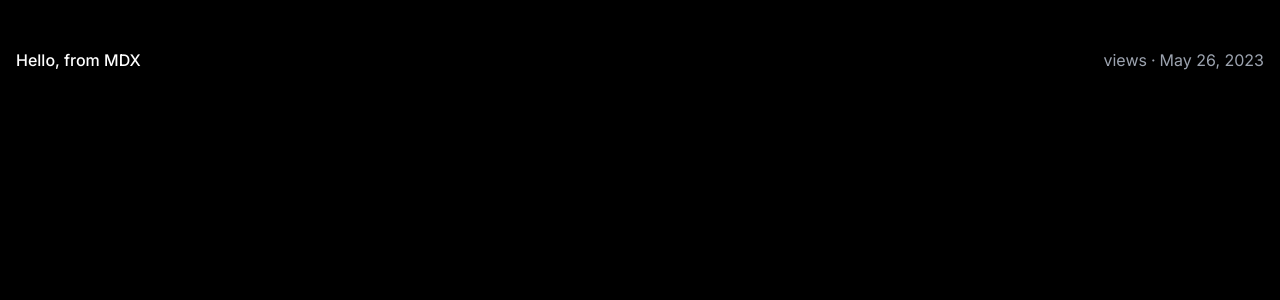
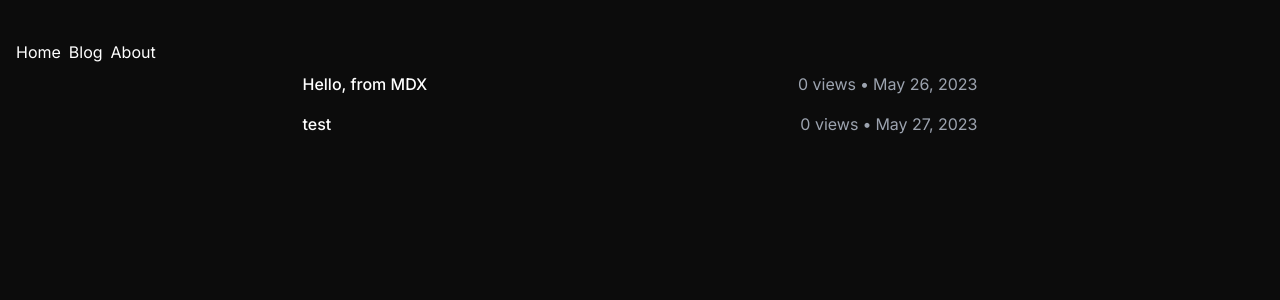
Before and after one commit to andresmarpz/website, a Next.js app: page /blog in a window 1280 px wide. Shown: the top 300 px of the page. Built offline with nearby package versions, Linux system fonts and the light colour scheme; no server answers; the database is empty.

Commit message:
updates yeass

```diff
--- /dev/null
+++ b/_posts/test.mdx
@@ -0,0 +1,6 @@
+---
+title: test
+date: 05-27-2023
+---
+
+Test!
--- a/app/(api)/views/route.ts
+++ b/app/(api)/api/views/route.ts
@@ -22,12 +22,13 @@ export async function GET(req: Request) {
 export async function POST(req: Request) {
   const { slug } = await req.json();
 
+  console.log('hello');
   // if slug is not defined, return 400
   if (!slug) return new Response('Slug is required', { status: 400 });
   if (!getPost(slug)) return new Response('Post not found', { status: 404 });
 
-  const views = await getPostViews(slug);
-  await incrementPostViews(slug, views);
+  const views = (await getPostViews(slug)) ?? 0;
+  await incrementPostViews(slug, views + 1);
 
   return new Response(undefined, {
     status: 200
--- a/app/blog/[slug]/page.tsx
+++ b/app/blog/[slug]/page.tsx
@@ -1,7 +1,10 @@
+import ViewCounter from '@/app/blog/view-counter';
+import ViewTracker from '@/app/blog/view-tracker';
 import { getPost } from '@/lib/get-post';
 import { getPosts } from '@/lib/get-posts';
 import { compileMDX } from 'next-mdx-remote/rsc';
 import { notFound } from 'next/navigation';
+import { Suspense } from 'react';
 
 export async function generateStaticParams() {
   const posts = getPosts();
@@ -23,6 +26,13 @@ export default async function Post({ params }: { params: { slug: string } }) {
     <article>
       <h1>{frontmatter.title}</h1>
       <div>{content}</div>
+
+      <Suspense
+        fallback={
+          <div className="h-4 w-10 animate-pulse rounded bg-gray-700" />
+        }>
+        <ViewTracker slug={params.slug} />
+      </Suspense>
     </article>
   );
 }
--- a/app/blog/page.tsx
+++ b/app/blog/page.tsx
@@ -9,7 +9,7 @@ export default function Blog() {
 
   return (
     <main>
-      <ul>
+      <ul className="m-auto max-w-[675px]">
         {posts.map((post) => {
           const metadata = getPostMetadata(post.slug);
 
@@ -17,7 +17,7 @@ export default function Blog() {
             <li className="py-2" key={post.slug}>
               <Link
                 href={`/blog/${post.slug}`}
-                className="flex items-center justify-between text-white">
+                className="bg- flex items-center justify-between text-white">
                 <h3 className="font-medium">{metadata?.title}</h3>
 
                 <span className="ml-1 flex items-center gap-1 text-gray-400">
@@ -25,10 +25,9 @@ export default function Blog() {
                     fallback={
                       <div className="h-4 w-10 animate-pulse rounded bg-gray-700" />
                     }>
-                    {/* @ts-expect-error RSC */}
-                    <ViewCounter slug={post.slug} trackViews={false} />
+                    <ViewCounter slug={post.slug} />
                   </Suspense>
-                  ·
+                  •
                   <span>
                     {metadata?.date &&
                       new Date(metadata.date).toLocaleDateString('en-US', {
--- a/app/blog/view-counter.tsx
+++ b/app/blog/view-counter.tsx
@@ -2,13 +2,10 @@ import { getPostViews } from '@/lib/get-post-views';
 
 interface Props {
   slug: string;
-  trackViews?: boolean;
 }
 
-export default async function ViewCounter({ slug, trackViews = false }: Props) {
-  const views = await getPostViews(slug);
+export default async function ViewCounter({ slug }: Props) {
+  const views = (await getPostViews(slug)) ?? 0;
 
-  if (trackViews) fetch(`/api/views/${slug}`, { method: 'POST' });
-
-  return <main>{views} views</main>;
+  return <span>{views} views</span>;
 }
--- /dev/null
+++ b/app/blog/view-tracker.tsx
@@ -0,0 +1,11 @@
+'use client';
+
+import { useEffect } from 'react';
+
+export default function ViewTracker({ slug }: { slug: string }) {
+  useEffect(() => {
+    fetch('/api/views', { method: 'POST', body: JSON.stringify({ slug }) });
+  }, [slug]);
+
+  return null;
+}
--- a/app/layout.tsx
+++ b/app/layout.tsx
@@ -1,5 +1,6 @@
 import { Inter } from 'next/font/google';
 import '@/styles/globals.css';
+import Header from '@/components/header';
 import { cn } from '@/lib/utils';
 
 const sansFont = Inter({
@@ -17,6 +18,7 @@ export default function RootLayout({ children }: RootLayoutProps) {
       <head />
       <body
         className={cn('mt-10 px-4 font-sans antialiased', sansFont.variable)}>
+        <Header />
         {children}
       </body>
     </html>
--- /dev/null
+++ b/components/header.tsx
@@ -0,0 +1,19 @@
+import Link from 'next/link';
+
+export default function Header() {
+  return (
+    <header className="text-white">
+      <ul className="flex gap-2">
+        <li>
+          <Link href="/">Home</Link>
+        </li>
+        <li>
+          <Link href="/blog">Blog</Link>
+        </li>
+        <li>
+          <Link href="/about">About</Link>
+        </li>
+      </ul>
+    </header>
+  );
+}
--- a/styles/globals.css
+++ b/styles/globals.css
@@ -3,5 +3,5 @@
 @tailwind utilities;
 
 body {
-  background-color: black;
+  background-color: rgb(12, 12, 12);
 }
```
Also changed, not shown: package.json (+24 -24 lines), 1 other file (tests, documents, lock files or other folders).
